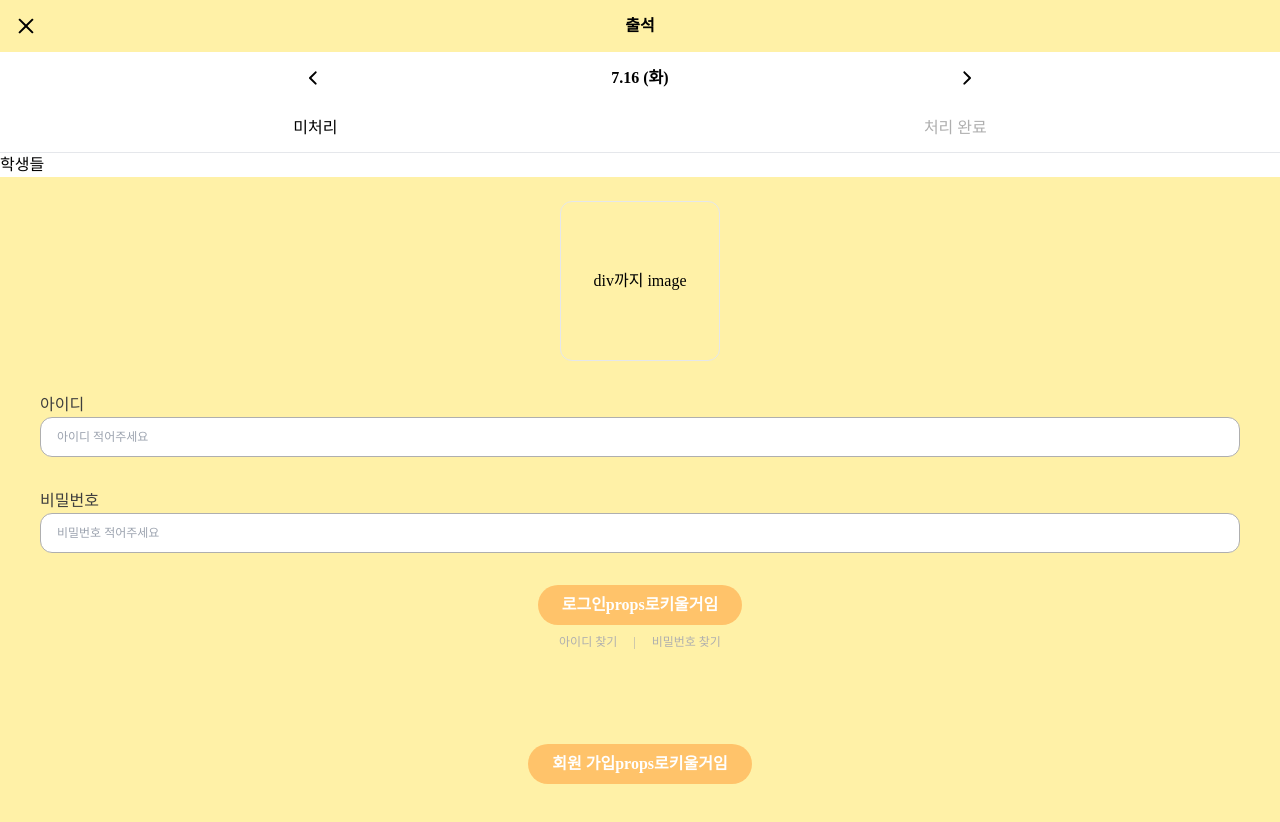
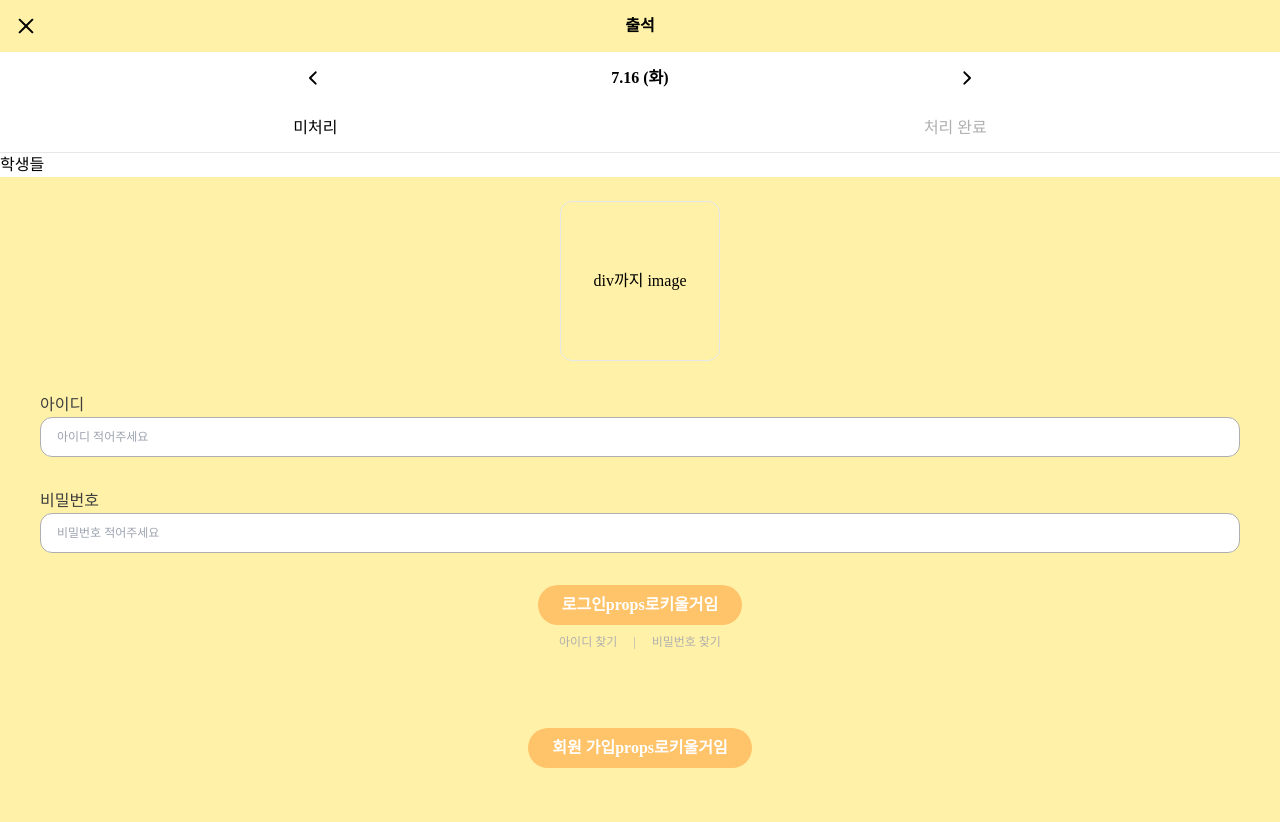
Before and after one commit to allkong/KidWe, a React (Vite) app in the folder front-end/: page /attendance in a window 1280 px wide. Shown: the top 822 px of the page. Built offline with nearby package versions, Linux system fonts and the light colour scheme; a web font is replaced by a local one.

Commit message:
refactor : LoginMain에서 버튼 위치 변경
- pages :Login/LoginMain

fixed되어있던 button을 absolute로 변경

```diff
--- a/front-end/src/pages/Login/LoginMain.tsx
+++ b/front-end/src/pages/Login/LoginMain.tsx
@@ -1,6 +1,8 @@
 import React from 'react';
+import {BrowserRouter as Router, Route} from 'react-router-dom';
 import LabelInput from '@/components/atoms/Input/LabelInput';
 import Button from '@/components/atoms/Button/Button';
+import SignUpMain from '../SignUp/SignUpMain';
 
 const LoginMain: React.FC = () => {
   return (
@@ -22,7 +24,7 @@ const LoginMain: React.FC = () => {
           <p>비밀번호 찾기</p>
         </div>
       </div>
-      <div className="fixed bottom-4">
+      <div className="absolute bottom-8">
         <Button label="회원 가입props로키울거임" />
       </div>
     </div>
```
